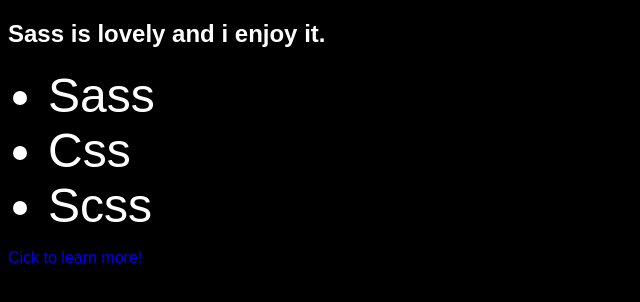
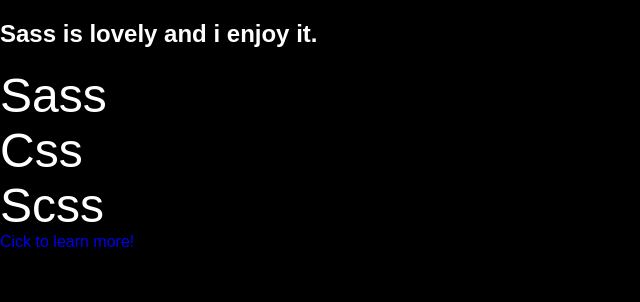
Before and after one commit to iamfredrickokereke/Learning-Sass, a website: page basics1/src/index.html in a window 1280 px wide. Shown: the whole page, without its empty margins (0-640 px from the left). Drawn offline with Linux system fonts and the light colour scheme.

Commit message:
created a partial file and updated sass file

```diff
--- /dev/null
+++ b/basics1/sass/_default.scss
@@ -0,0 +1,4 @@
+html,body,ul,li{
+    margin: 0;
+    padding: 0;
+}
--- a/basics1/sass/index.scss
+++ b/basics1/sass/index.scss
@@ -1,3 +1,5 @@
+@import 'default';
+
 $primary-color : #000;
 $primary-font : sans-serif, "verdana";
 $primary-font-color : #fff;
@@ -9,6 +11,7 @@
     color: $primary-font-color;
 }
 
+//using sass nesting
 .container{
     width: 100%;
     height: 100%;
```
Also changed, not shown: basics1/css/style.css, 1 other file.
